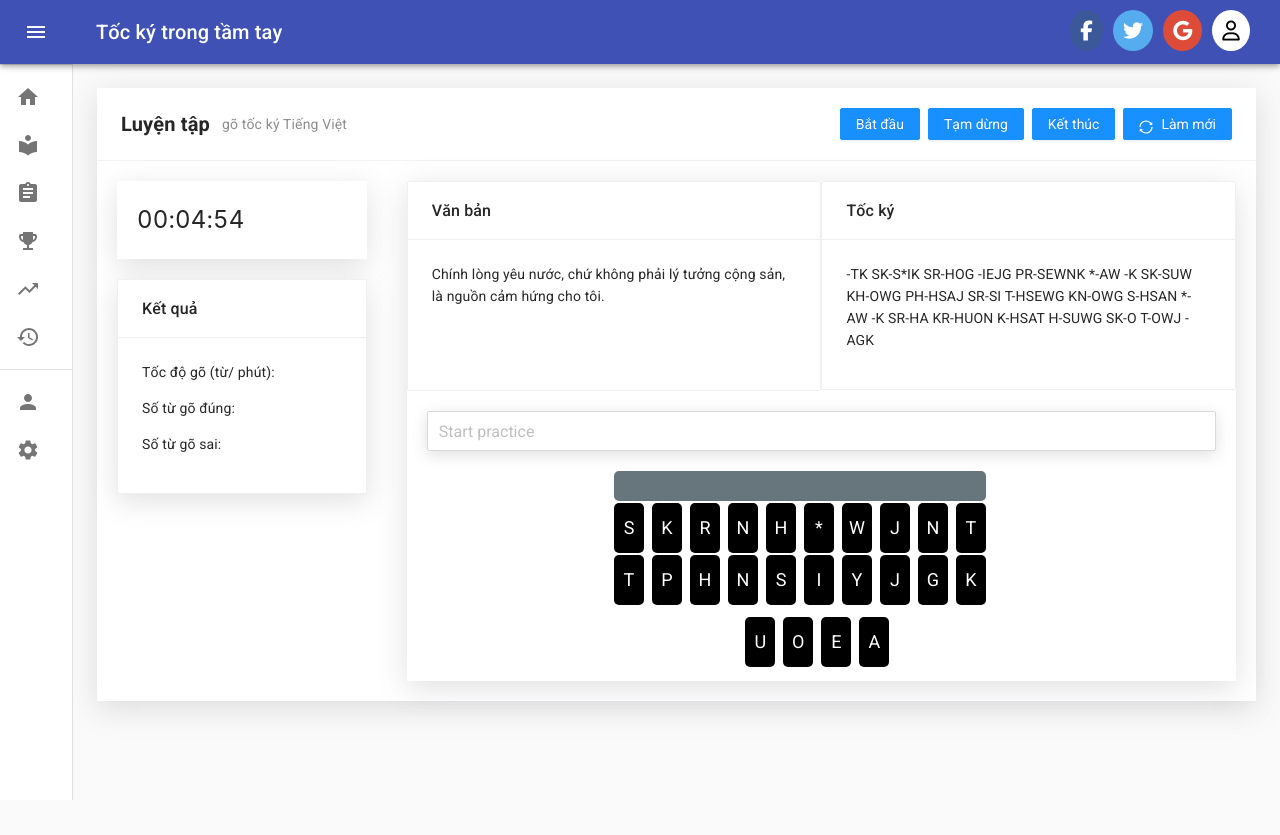
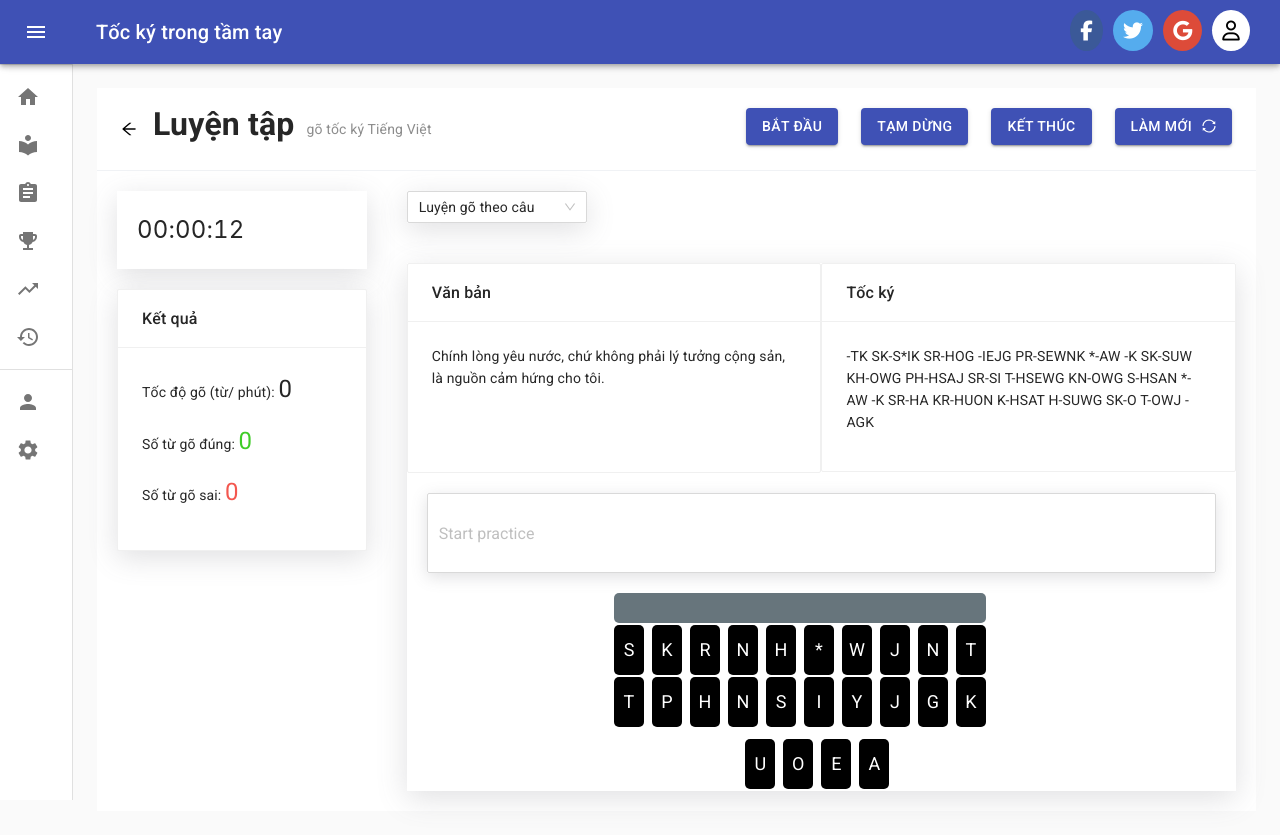
Before and after one commit to IT4441-2020I/HCI_15, a React (Create React App) app in the folder tockidotcom/: page /practice in a window 1280 px wide. Before the commit the page ends 800 px from the top, so only its background shows below. Built offline with nearby package versions, Linux system fonts and the light colour scheme.

Commit message:
pratice update

```diff
--- a/tockidotcom/package.json
+++ b/tockidotcom/package.json
@@ -17,6 +17,7 @@
     "antd": "^4.8.6",
     "material": "^0.4.3",
     "react": "^17.0.1",
+    "react-countup": "^4.3.3",
     "react-dom": "^17.0.1",
     "react-router": "^5.2.0",
     "react-router-dom": "^5.2.0",
--- a/tockidotcom/src/Components/Practice.css
+++ b/tockidotcom/src/Components/Practice.css
@@ -3,3 +3,11 @@
     box-shadow: rgba(100, 100, 111, 0.2) 0px 7px 29px 0px;
     min-height: 500px;
 }
+
+.aKey {
+    background-color: #3FCC28 !important;
+}
+
+.uKey {
+    background-color: #F3574F !important;
+}
--- a/tockidotcom/src/Components/Practice.js
+++ b/tockidotcom/src/Components/Practice.js
@@ -1,22 +1,29 @@
 import React, { Component } from 'react';
 
-import { Row, Col, PageHeader, Button, Card, Input, Statistic } from 'antd';
+import { Row, Col, PageHeader, Card, Input, Statistic, Select } from 'antd';
+import Button from "@material-ui/core/Button";
 import 'antd/dist/antd.css';
 import { SyncOutlined } from '@ant-design/icons';
 import { Content } from 'antd/lib/layout/layout';
+import CountUp from 'react-countup';
+import { useCountUp } from 'react-countup';
 
 import './Practice.css';
 
 const { Countdown } = Statistic;
+const { Option } = Select;
 
-const deadline = Date.now() + 5000 * 60;
+const deadline = Date.now() + 300 * 60;
 
 class Practice extends Component {
 
     constructor(props) {
         super(props);
         this.state = {
-            test: 0,
+            check: false,
+            speed: 0,
+            keyTrue: 0,
+            keyFalse: 0,
         }
     }
 
@@ -25,10 +32,22 @@ class Practice extends Component {
     }
 
     onChangeKey = () => {
-        this.setState({ test: 1 })
+        let temp = this.state.check;
+        this.setState({
+            check: !temp,
+        })
+    }
+
+    handleFinish = () => {
+        this.setState({
+            speed: 30,
+            keyTrue: 27,
+            keyFalse: 3,
+        })
     }
 
     render() {
+        // const { aKey, uKey } = this.state;
 
         console.log('render' + this.state.test);
 
@@ -39,28 +58,49 @@ class Practice extends Component {
             <div
                 style={{
                     backgroundColor: "white",
-                    boxShadow: 'rgba(100, 100, 111, 0.2) 0px 7px 29px 0px',
+                    // boxShadow: 'rgba(100, 100, 111, 0.2) 0px 7px 29px 0px',
                     minHeight: '500px',
                 }}
             >
                 <Content>
                     <PageHeader
-                        className="site-page-header"
+                        className="site-page-header pageHeader"
                         style={{ borderBottom: '1.5px solid #f0f2f5' }}
-                        title="Luyện tập"
+                        title={<div style={{ fontSize: '32px', paddingBottom: '10px' }}>Luyện tập</div>}
                         subTitle="gõ tốc ký Tiếng Việt"
+                        onBack={() => null}
                         extra={[
-                            <Button key="1" type="primary" onPress={this.onStart}>
+                            <Button
+                                variant="contained"
+                                color="primary"
+                                onPress={this.onStart}
+                            >
                                 Bắt đầu
                             </Button>,
-                            <Button key="2" type="primary">
+                            <Button
+                                variant="contained"
+                                color="primary"
+                                onPress={this.onStart}
+                                style={{ marginLeft: '15px' }}
+                            >
                                 Tạm dừng
-                        </Button>,
-                            <Button key="3" type="primary">
+                            </Button>,
+                            <Button
+                                variant="contained"
+                                color="primary"
+                                onPress={this.onStart}
+                                style={{ marginLeft: '15px' }}
+                            >
                                 Kết thúc
-                    </Button>,
-                            <Button key="4" type="primary">
-                                <SyncOutlined /> Làm mới
+                            </Button>,
+                            <Button
+                                variant="contained"
+                                color="primary"
+                                onPress={this.onStart}
+                                style={{ marginLeft: '15px' }}
+                            >
+                                Làm mới
+                                <SyncOutlined style={{ paddingLeft: '10px' }} />
                             </Button>
                         ]}
                     />
@@ -77,7 +117,7 @@ class Practice extends Component {
                                     boxShadow: 'rgba(100, 100, 111, 0.2) 0px 7px 29px 0px',
                                     fontSize: 32,
                                 }}>
-                                   <Countdown value={deadline} />
+                                    <Countdown value={deadline} onFinish={this.handleFinish} />
                                 </div>
                                 <Card
                                     title="Kết quả"
@@ -86,14 +126,19 @@ class Practice extends Component {
                                         boxShadow: 'rgba(100, 100, 111, 0.2) 0px 7px 29px 0px',
                                     }}
                                 >
-                                    <p>Tốc độ gõ (từ/ phút): </p>
-                                    <p>Số từ gõ đúng: </p>
-                                    <p>Số từ gõ sai: </p>
+                                    <p>Tốc độ gõ (từ/ phút): <span style={{ fontSize: 24 }}>{this.state.speed}</span></p>
+                                    <p>Số từ gõ đúng: <span style={{ fontSize: 24, color: '#3FCC28' }}>{this.state.keyTrue}</span> </p>
+                                    <p>Số từ gõ sai: <span style={{ fontSize: 24, color: '#F3574F' }}>{this.state.keyFalse}</span></p>
 
                                 </Card>
                             </div>
                         </Col>
                         <Col span='18'>
+                            <Select defaultValue="Luyện gõ theo câu" style={{ width: 180, margin: 20, boxShadow: 'rgba(100, 100, 111, 0.2) 0px 7px 29px 0px' }}>
+                                <Option value="jack">Luyện gõ theo từ</Option>
+                                <Option value="lucy">Luyện gõ theo câu</Option>
+                                <Option value="Yiminghe">Luyện gõ đoạn văn</Option>
+                            </Select>
                             <div style={{
                                 margin: 20,
                                 backgroundColor: 'white',
@@ -121,12 +166,17 @@ class Practice extends Component {
                                     margin: 20,
                                     boxShadow: 'rgba(100, 100, 111, 0.2) 0px 4px 15px 0px',
                                 }}>
-                                    <Input size='large' placeholder="Start practice" onChange={this.onChangeKey} />
+                                    <Input
+                                        size='large'
+                                        placeholder="Start practice"
+                                        onChange={this.onChangeKey}
+                                        style={{ height: '80px' }}
+                                    />
                                 </Row>
 
                                 <Row>
                                     <Col span='6'></Col>
-                                    <Col span='12'>
+                                    <Col span='12' style={{ minWidth: 300 }}>
                                         <div style={{
                                             height: 30,
                                             width: 372,
@@ -138,7 +188,6 @@ class Practice extends Component {
                                             borderRadius: 5,
                                             marginRight: 8,
                                             marginBottom: 2,
-
                                         }}></div>
 
                                         <div style={{ display: "flex" }}>
@@ -156,7 +205,7 @@ class Practice extends Component {
                                             <KeyBoard item="U" />
                                             <KeyBoard item="O" />
                                             <KeyBoard item="E" />
-                                            <KeyBoard item="A" />
+                                            <KeyBoard1 item="A" bgColor={this.state.check ? '#3FCC28' : 'black'} />
                                         </div>
                                     </Col>
                                     <Col span='6'></Col>
@@ -194,4 +243,27 @@ const KeyBoard = (props) => {
     )
 }
 
+const KeyBoard1 = (props) => {
+    return (
+        <div
+            style={{
+                height: 50,
+                width: 30,
+                backgroundColor: props.bgColor,
+                color: 'white',
+                fontSize: 18,
+                display: 'flex',
+                alignItems: "center",
+                justifyContent: "center",
+                borderRadius: 5,
+                marginRight: 8,
+                marginBottom: 2,
+
+            }}
+        >
+            {props.item}
+        </div>
+    )
+}
+
 export default Practice;
```
Also changed, not shown: 2 other files (tests, documents, lock files or other folders).
